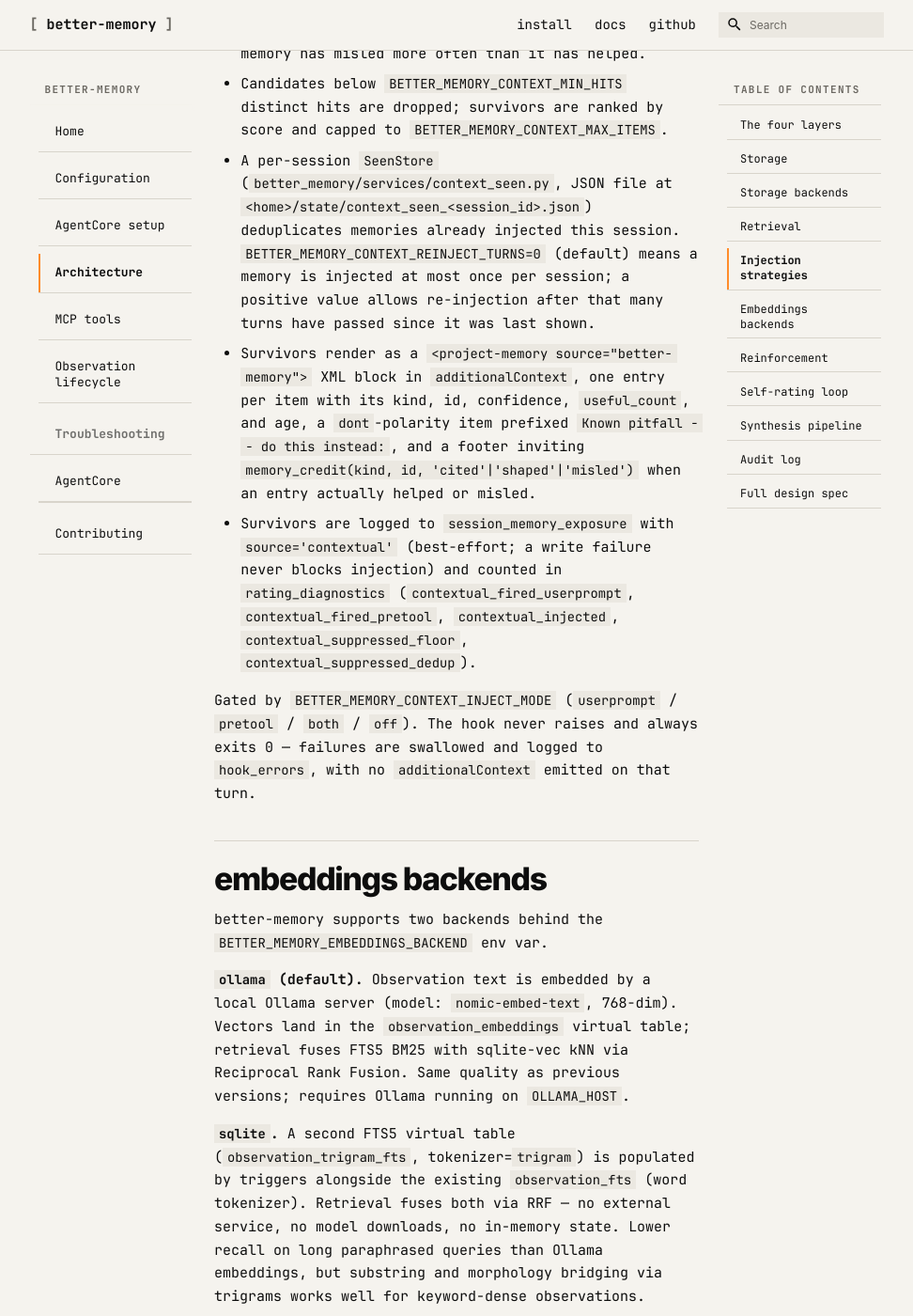
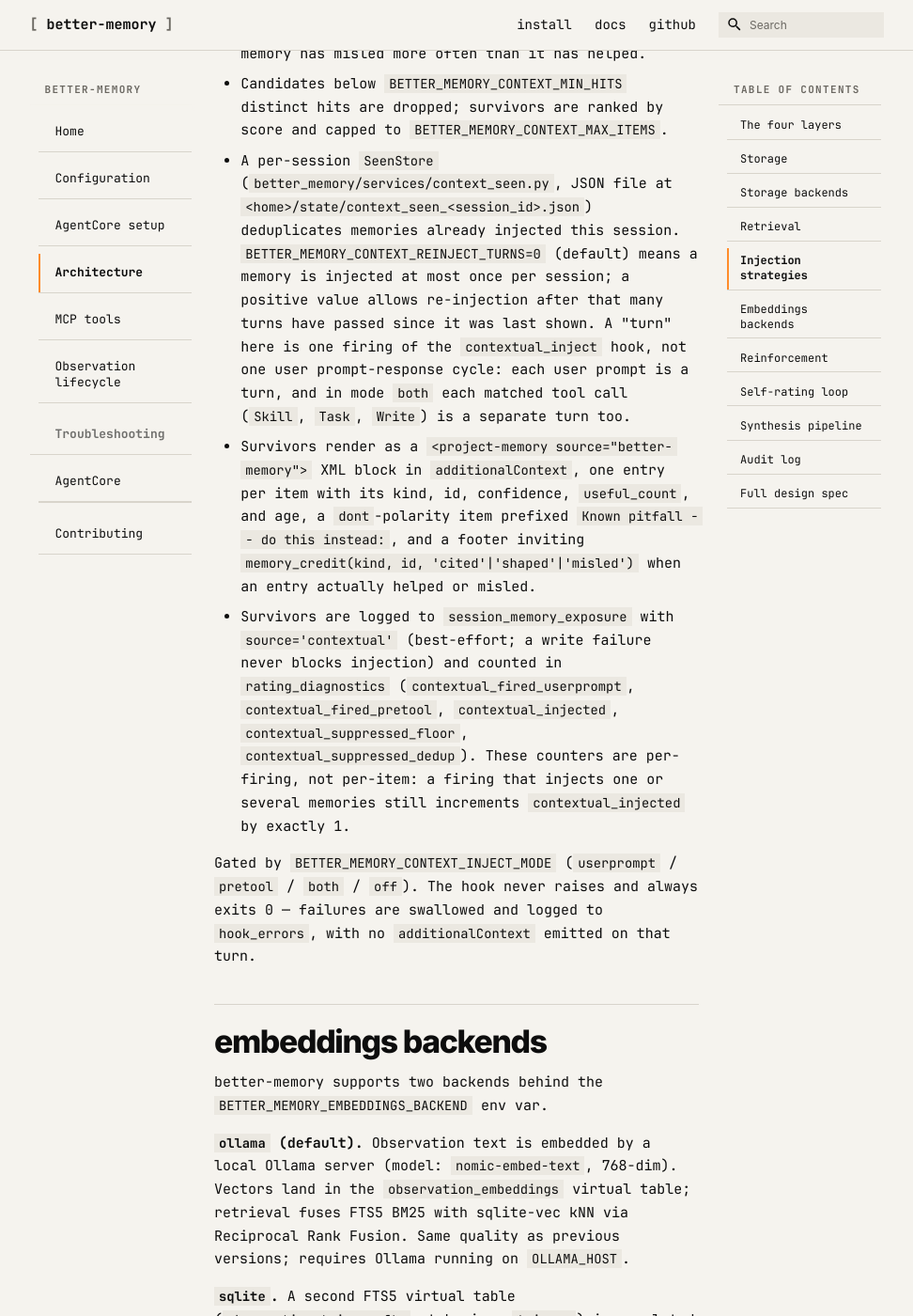
Before and after one commit to emp3thy/better-memory, an MkDocs documentation site: the page built from website/architecture.md, in a window 1280 px wide and 1400 px high, scrolled down 4111 px. Shown: the whole window at 94% size, without its empty margins (154-1126 px from the left). Built offline with MkDocs 1.6.1 and Material for MkDocs 9.7.7, drawn with Linux system fonts in a browser that asks for light colours; comment, search, counter and statistics services are not loaded.

Commit message:
docs(contextual-inject): clarify turn semantics, per-firing counters, state/ layout
REINJECT_TURNS docs implied a turn = one prompt-response cycle; a turn is
actually one firing of the contextual_inject hook (each user prompt, plus
each matched Skill|Task|Write tool call in mode both). Also note the
contextual_* rating_diagnostics counters are per-firing not per-item, and
add the state/ directory (context_seen_<session_id>.json) to the
BETTER_MEMORY_HOME filesystem-layout tree in configuration.md.

```diff
--- a/website/architecture.md
+++ b/website/architecture.md
@@ -63,9 +63,9 @@
 - Keywords are extracted from the query (lowercased, tokenised, stopwords and <3-char tokens dropped).
 - Each candidate's score is `(distinct keyword hits + title hits) × activation`, where activation grows with `useful_count` and confidence and is halved when a memory has misled more often than it has helped.
 - Candidates below `BETTER_MEMORY_CONTEXT_MIN_HITS` distinct hits are dropped; survivors are ranked by score and capped to `BETTER_MEMORY_CONTEXT_MAX_ITEMS`.
-- A per-session `SeenStore` (`better_memory/services/context_seen.py`, JSON file at `<home>/state/context_seen_<session_id>.json`) deduplicates memories already injected this session. `BETTER_MEMORY_CONTEXT_REINJECT_TURNS=0` (default) means a memory is injected at most once per session; a positive value allows re-injection after that many turns have passed since it was last shown.
+- A per-session `SeenStore` (`better_memory/services/context_seen.py`, JSON file at `<home>/state/context_seen_<session_id>.json`) deduplicates memories already injected this session. `BETTER_MEMORY_CONTEXT_REINJECT_TURNS=0` (default) means a memory is injected at most once per session; a positive value allows re-injection after that many turns have passed since it was last shown. A "turn" here is one firing of the `contextual_inject` hook, not one user prompt-response cycle: each user prompt is a turn, and in mode `both` each matched tool call (`Skill`, `Task`, `Write`) is a separate turn too.
 - Survivors render as a `<project-memory source="better-memory">` XML block in `additionalContext`, one entry per item with its kind, id, confidence, `useful_count`, and age, a `dont`-polarity item prefixed `Known pitfall -- do this instead:`, and a footer inviting `memory_credit(kind, id, 'cited'|'shaped'|'misled')` when an entry actually helped or misled.
-- Survivors are logged to `session_memory_exposure` with `source='contextual'` (best-effort; a write failure never blocks injection) and counted in `rating_diagnostics` (`contextual_fired_userprompt`, `contextual_fired_pretool`, `contextual_injected`, `contextual_suppressed_floor`, `contextual_suppressed_dedup`).
+- Survivors are logged to `session_memory_exposure` with `source='contextual'` (best-effort; a write failure never blocks injection) and counted in `rating_diagnostics` (`contextual_fired_userprompt`, `contextual_fired_pretool`, `contextual_injected`, `contextual_suppressed_floor`, `contextual_suppressed_dedup`). These counters are per-firing, not per-item: a firing that injects one or several memories still increments `contextual_injected` by exactly 1.
 
 Gated by `BETTER_MEMORY_CONTEXT_INJECT_MODE` (`userprompt` / `pretool` / `both` / `off`). The hook never raises and always exits 0 — failures are swallowed and logged to `hook_errors`, with no `additionalContext` emitted on that turn.
 
```
Also changed, not shown: README.md (+1 -1 lines), website/configuration.md (+2 -1 lines).
